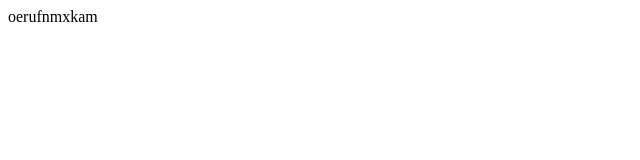
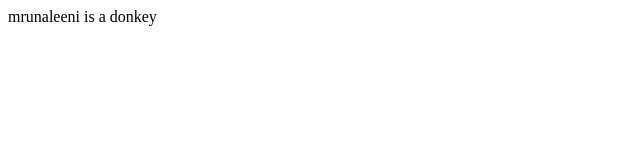
Before and after one commit to Mrunaleeni/first-repo, a plain HTML site: page random.html in a window 1280 px wide. Shown: the full height of the page, 0-640 px from the left. Drawn offline with Linux system fonts and the light colour scheme.

Commit message:
Aaditya's First Commit

```diff
--- a/random.html
+++ b/random.html
@@ -6,6 +6,6 @@
     <title>second</title>
 </head>
 <body>
-    oerufnmxkam
+    mrunaleeni is a donkey
 </body>
 </html>
```
